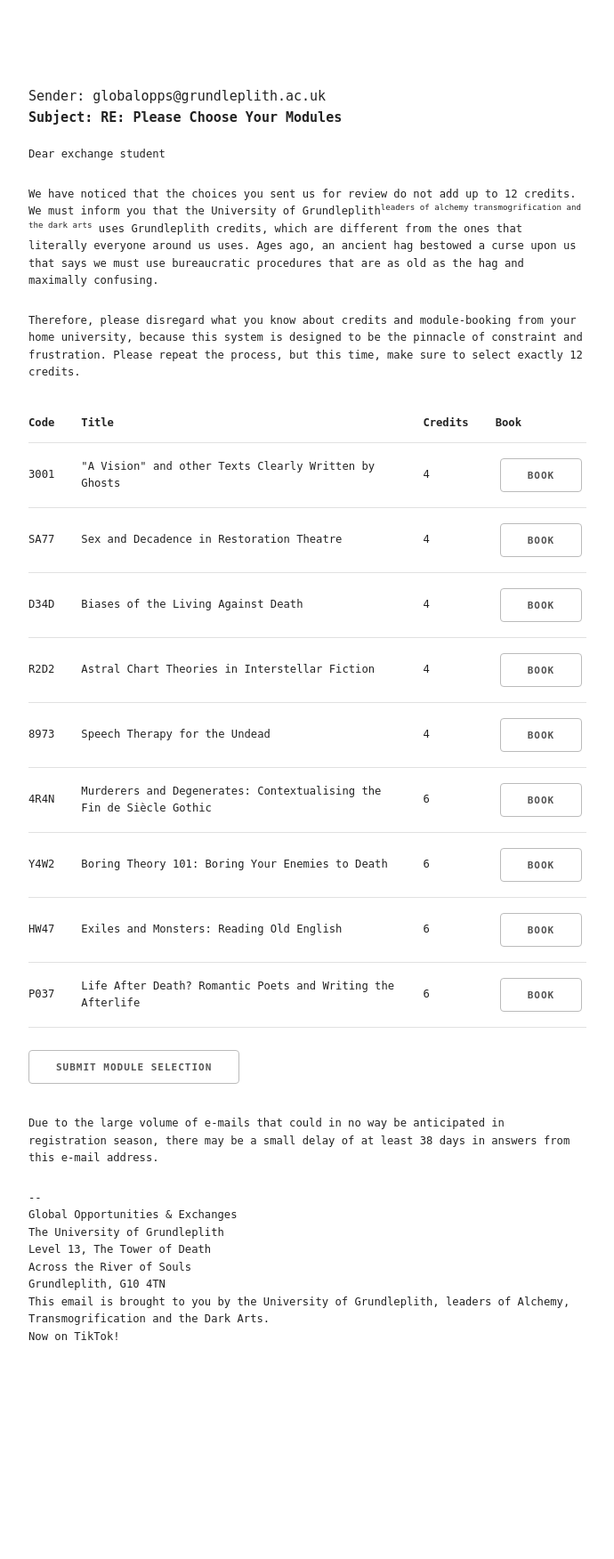
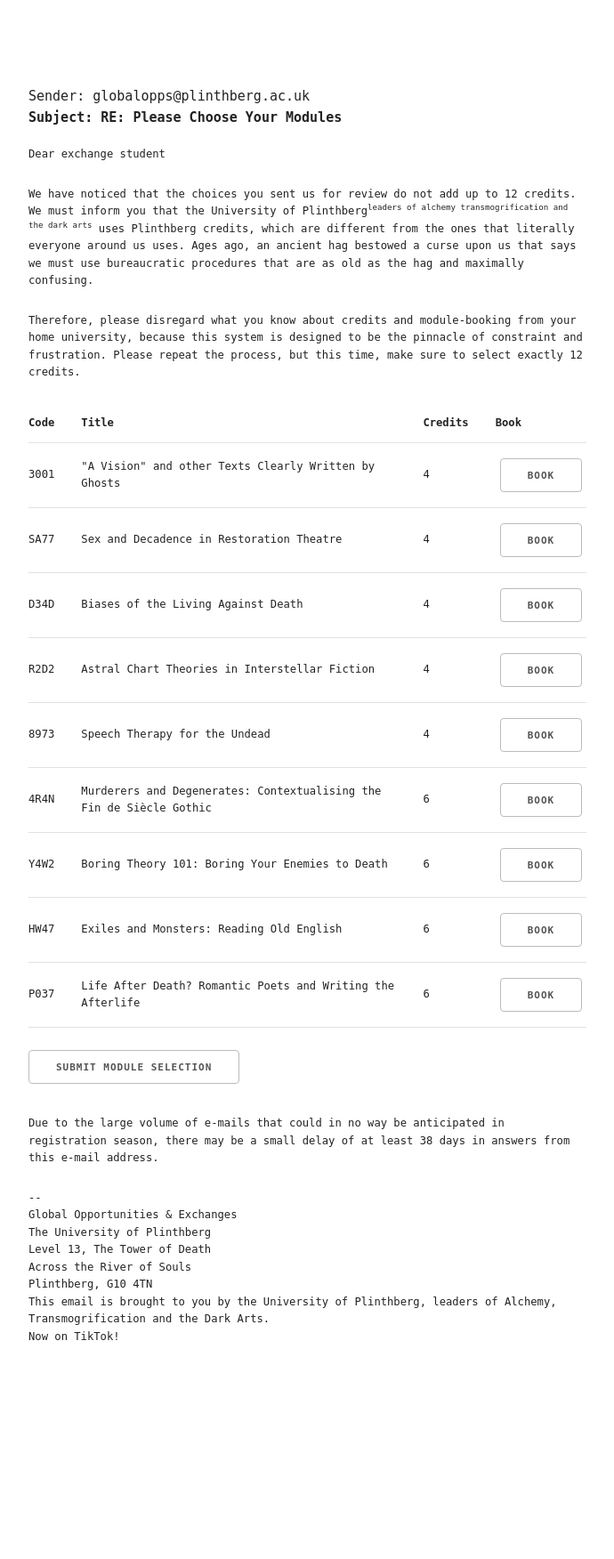
Before and after one commit to ThThelitz/story, a Flask app: page /8 in a window 1280 px wide. Shown: the top 1752 px of the page at 89% size, without its empty margins (128-818 px from the left). Run offline with Flask 3, Linux system fonts and the light colour scheme.

Commit message:
Update proper names

```diff
--- a/application.py
+++ b/application.py
@@ -221,7 +221,7 @@ def lexia_52():
 
 @app.route("/53")
 def lexia_53():
-    return render_template("juniorstein.html")
+    return render_template("lurchins.html")
 
 @app.route("/54")
 def lexia_54():
--- a/static/script.js
+++ b/static/script.js
@@ -186,7 +186,7 @@ if (roomList != null) {
 
     roomsToBuild = choose(rooms, roomAmount)
 
-    // Goal room appears on floor G, in the Juniorstein Buidling
+    // Goal room appears on floor G, in the Lurchins Buidling
     if ((localStorage.getItem("floor") === "G")
             && (localStorage.getItem("building") === "J")) {
         roomsToBuild[0] = new Room("LH45957", "/14")
@@ -256,7 +256,7 @@ if (disDiv != null) {
     description.innerHTML = "You find a sign on a dispenser."
 
     signEl = document.createElement("p")
-    signEl.innerHTML = "The plague continues to kill hundreds of people every day! One of the best ways to stop it from spreading and to save lives is to disinfect your hands. Please do so with the station below. Brought to you by the University of Grundleplith, Leaders in Alchemy, Transmogrification and the Dark Arts."
+    signEl.innerHTML = "The plague continues to kill hundreds of people every day! One of the best ways to stop it from spreading and to save lives is to disinfect your hands. Please do so with the station below. Brought to you by the University of Plinthberg, Leaders in Alchemy, Transmogrification and the Dark Arts."
     signEl.className = "simple-border"
     disButt = document.createElement("button")
     disButt.innerHTML = "Press to disinfect"
--- a/templates/billings_clyde.html
+++ b/templates/billings_clyde.html
@@ -5,7 +5,7 @@
         "It's a bit of a longer way from the others, but this is Billings-Clyde. The Dark Arts Department is located in this building, but it used to be home to Finance and Banking."
     </p>
     <p>
-        "Actually, that reminds me! If you have any courses that say they take place in the Sigourneth Building, you can safely ignore that. The Fartrell Building is where you actually need to go. Dark Arts used to be in Fartrell, and when they moved out, Unholy Rituals moved over to there from Sigourneth. Or at least I think so, I'm actually an Alchemy student."
+        "Actually, that reminds me! If you have any courses that say they take place in the Reedreth Building, you can safely ignore that. The Cartrall Building is where you actually need to go. Dark Arts used to be in Cartrall, and when they moved out, Unholy Rituals moved over to there from Reedreth. Or at least I think so, I'm actually an Alchemy student."
     </p>
     <p>
         "Anyways, lots of students get lost in the first days, just make sure to go to the right building. Let's go back to the <a href="/52">park</a> now."
--- a/templates/email_booked.html
+++ b/templates/email_booked.html
@@ -2,7 +2,7 @@
 
 {% block main %}
     <h6>
-        Sender: globalopps@grundleplith.ac.uk<br>
+        Sender: globalopps@plinthberg.ac.uk<br>
         <strong>Subject: RE: Please Choose Your Modules</strong><br>
     </h6>
     <p>
@@ -13,7 +13,7 @@
         They are in the following rooms:
     </p>
     <ol>
-        <li>Lecture Hall 45957, in the Sigourneth Building</li>
+        <li>Lecture Hall 45957, in the Reedreth Building</li>
         <li>Seminar Room 72401, in the Billings-Clyde Building</li>
     </ol>
     <p>
--- a/templates/email_error_credits.html
+++ b/templates/email_error_credits.html
@@ -2,14 +2,14 @@
 
 {% block content %}
     <h6>
-        Sender: globalopps@grundleplith.ac.uk<br>
+        Sender: globalopps@plinthberg.ac.uk<br>
         <strong>Subject: RE: Please Choose Your Modules</strong><br>
     </h6>
     <p>
         Dear exchange student
     </p>
     <p>
-        We have noticed that the choices you sent us for review do not add up to 12 credits. We must inform you that the University of Grundleplith<sup>leaders of alchemy transmogrification and the dark arts</sup> uses Grundleplith credits, which are different from the ones that literally everyone around us uses. Ages ago, an ancient hag bestowed a curse upon us that says we must use bureaucratic procedures that are as old as the hag and maximally confusing.
+        We have noticed that the choices you sent us for review do not add up to 12 credits. We must inform you that the University of Plinthberg<sup>leaders of alchemy transmogrification and the dark arts</sup> uses Plinthberg credits, which are different from the ones that literally everyone around us uses. Ages ago, an ancient hag bestowed a curse upon us that says we must use bureaucratic procedures that are as old as the hag and maximally confusing.
     </p>
     <p>
         Therefore, please disregard what you know about credits and module-booking from your home university, because this system is designed to be the pinnacle of constraint and frustration. Please repeat the process, but this time, make sure to select exactly 12 credits.
--- a/templates/email_error_full.html
+++ b/templates/email_error_full.html
@@ -2,7 +2,7 @@
 
 {% block content %}
     <h6>
-        Sender: globalopps@grundleplith.ac.uk<br>
+        Sender: globalopps@plinthberg.ac.uk<br>
         <strong>Subject: RE: Please Choose Your Modules</strong><br>
     </h6>
     <p>
--- a/templates/email_layout.html
+++ b/templates/email_layout.html
@@ -10,12 +10,12 @@
     <p>
         --<br>
         Global Opportunities & Exchanges<br>
-        The University of Grundleplith<br>
+        The University of Plinthberg<br>
         Level 13, The Tower of Death<br>
         Across the River of Souls<br>
-        Grundleplith, G10 4TN<br>
+        Plinthberg, G10 4TN<br>
 
-        This email is brought to you by the University of Grundleplith, leaders of Alchemy, Transmogrification and the Dark Arts.<br>
+        This email is brought to you by the University of Plinthberg, leaders of Alchemy, Transmogrification and the Dark Arts.<br>
         Now on TikTok!<br>
     </p>
     <p></p>
--- a/templates/email_request.html
+++ b/templates/email_request.html
@@ -2,14 +2,14 @@
 
 {% block content %}
     <h6>
-        Sender: globalopps@grundleplith.ac.uk<br>
+        Sender: globalopps@plinthberg.ac.uk<br>
         <strong>Subject: Please Choose Your Modules</strong><br>
     </h6>
     <p>
         Dear exchange student
     </p>
     <p>
-        We are so happy that you chose the University of Grundleplith<sup>leaders of alchemy transmogrification and the dark arts</sup> as your destination. Surprising, too, given the unfortunate disintegration of previous students, and the ongoing plague. (Don't worry, we put up hand disinfectant everywhere.)
+        We are so happy that you chose the University of Plinthberg<sup>leaders of alchemy transmogrification and the dark arts</sup> as your destination. Surprising, too, given the unfortunate disintegration of previous students, and the ongoing plague. (Don't worry, we put up hand disinfectant everywhere.)
     </p>
     <p></p>
     <p>
--- a/templates/journey.html
+++ b/templates/journey.html
@@ -5,7 +5,7 @@
         When the time comes, you undertake the journey through plague-ridden Europe. The plague doesn't seem to have arrived in the your host country at all, and so people seem to fully disregard any measures that might stop its spread. How lucky that the disease doesn't exist here.
     </p>
     <p>
-        Dark skies above, you climb the ever-shifting landscape of Grundleplith from the train station and eventually arrive at what you're pretty sure is your accommodation.
+        Dark skies above, you climb the ever-shifting landscape of Plinthberg from the train station and eventually arrive at what you're pretty sure is your accommodation.
     </p>
     <p>
         A hulking mass of brick disappears into the darkness above. The side of the building holds a sign.
--- a/templates/juniorstein.html
+++ b/templates/juniorstein.html
@@ -2,10 +2,10 @@
 
 {% block main %}
     <p>
-        "Welcome to the Juniorstein Building, home to the Schools of Alchemy and Transmogrification and one of the largest buildings as you can see. There is a lot of interdisciplinar collaboration between these schools, so that's why they were put in the same building."
+        "Welcome to the Lurchins Building, home to the Schools of Alchemy and Transmogrification and one of the largest buildings as you can see. There is a lot of interdisciplinar collaboration between these schools, so that's why they were put in the same building."
     </p>
     <p>
-        "By the way, if you're doing English Literature and Linguistics and someone told you to go to the Fartrell Building, this building here is actually where you need to go. It's a long story, but there used to be an interdimensional portal that connected the two and so everyone's kinda used to them being connected when they're actually not anymore and yada yada yada. Point is, new arrivals often get it wrong, so be sure to go to the right building."
+        "By the way, if you're doing English Literature and Linguistics and someone told you to go to the Cartrall Building, this building here is actually where you need to go. It's a long story, but there used to be an interdimensional portal that connected the two and so everyone's kinda used to them being connected when they're actually not anymore and yada yada yada. Point is, new arrivals often get it wrong, so be sure to go to the right building."
     </p>
     <div id="disinfectant"></div>
     <p>
--- a/templates/room_3.html
+++ b/templates/room_3.html
@@ -3,9 +3,9 @@
 {% block main %}
     <p>You've found Library Tip™ #2648.</p>
     <p>
-        Library Tip™: libraries contain books, which usually contain words. Some of those words may be helpful for your studies as a student at the University of Grundleplith, so you too can become a Leader in Alchemy, Transmogrification or the Dark Arts.
+        Library Tip™: libraries contain books, which usually contain words. Some of those words may be helpful for your studies as a student at the University of Plinthberg, so you too can become a Leader in Alchemy, Transmogrification or the Dark Arts.
     </p>
     <p>
-        This tip is brought to you by the University of Grundleplith, Leaders in Alchemy, Transmogrification and the Dark Arts.
+        This tip is brought to you by the University of Plinthberg, Leaders in Alchemy, Transmogrification and the Dark Arts.
     </p>
 {% endblock %}
--- a/templates/start.html
+++ b/templates/start.html
@@ -5,7 +5,7 @@
         Dear exchange student,
     </p>
     <p>
-        Thank you for choosing the University of Grundleplith, leaders in Alchemy, Transmogrification and the Dark Arts. We look forward to welcoming you to our campus.
+        Thank you for choosing the University of Plinthberg, leaders in Alchemy, Transmogrification and the Dark Arts. We look forward to welcoming you to our campus.
     </p>
     <p>
         You will be presented with a variety of important information during the registration and orientation process, so it's best to take notes when you encounter a piece of information that seems like you might need it later.
--- a/templates/tresnell.html
+++ b/templates/tresnell.html
@@ -2,7 +2,7 @@
 
 {% block main %}
     <p>
-        "This park is at the center of most of the buildings of Grundleplith. Over there you can see the Juniorstein and King buildings, and that lumbering mass in the distance you might not be able to recognize, but that's the Corner Building."
+        "This park is at the center of most of the buildings of Plinthberg. Over there you can see the Lurchins and King buildings, and that lumbering mass in the distance you might not be able to recognize, but that's the Corner Building."
     </p>
     <p>
         "The Billings-Clyde building is a bit further off, but we'll get to that one today, too."
@@ -16,7 +16,7 @@
     <p>
         "Where should we go next?"
     </p>
-    <p><a href="/53">Juniorstein Building</a></p>
+    <p><a href="/53">Lurchins Building</a></p>
     <p><a href="/54">Corner Building</a></p>
     <p><a href="/55">King Building</a></p>
     <p><a href="/56">Billings-Clyde Building</a></p>
--- a/templates/week_1.html
+++ b/templates/week_1.html
@@ -4,9 +4,9 @@
     <p>
         Time to find my room. In what building is my lecture again?
     </p>
-    <p><a href="/11" class="bldg-link">Sigourneth Building</a></p>
+    <p><a href="/11" class="bldg-link">Reedreth Building</a></p>
     <p><a href="/11" class="bldg-link">Billings-Clyde Building</a></p>
-    <p><a href="/11" class="bldg-link">Juniorstein Building</a></p>
-    <p><a href="/11" class="bldg-link">Fartrell Building</a></p>
+    <p><a href="/11" class="bldg-link">Lurchins Building</a></p>
+    <p><a href="/11" class="bldg-link">Cartrall Building</a></p>
     <p><a href="/13">LH</a></p>
 {% endblock %}
--- a/templates/welcome_week.html
+++ b/templates/welcome_week.html
@@ -5,7 +5,7 @@
         Having arrived in Tresnell park, it takes you a while to find your way along the foggy twisted paths that run beneath the gnarled black trees. Eventually, you find a small group of people standing in a circle around someone wearing a brightly colored t-shirt under a heavy coat.
     </p>
     <p>
-        "Thank you all for coming to the welcome week tour of the University of Grundleplith<sup>leaders of alchemy transmogrification and the dark arts</sup>! There is a lot of ground to cover, so let's get started with our walking tour!"
+        "Thank you all for coming to the welcome week tour of the University of Plinthberg<sup>leaders of alchemy transmogrification and the dark arts</sup>! There is a lot of ground to cover, so let's get started with our walking tour!"
     </p>
     <p>Go to <a href="/52">Tresnell Park</a></p>
 {% endblock %}
--- a/templates/your_room.html
+++ b/templates/your_room.html
@@ -17,6 +17,6 @@
         It's remarkable how all of the biological kingdoms, from animals vertebrate and invertebrate to bacteria to fungi, coexist in harmony in the microcosm of this flat. You get the sense that the managers of the property don't wish to disturb this delicate ecosystem, but indeed they promise to tackle your complaints "soon". As for the common areas, the smiling receptionist informs you that this is unacceptable standard of cleanliness from your roommates, and that he is considering sending a polite request to clean up to your roommates via e-mail. You feel confident that this will improve the situation.
     </p>
     <p>
-        After settling into your new home, it's time to attend Grundleplith's <a href="/51">welcome week</a>, which offers important orientation for new arrivals.
+        After settling into your new home, it's time to attend Plinthberg's <a href="/51">welcome week</a>, which offers important orientation for new arrivals.
     </p>
 {% endblock %}
```
